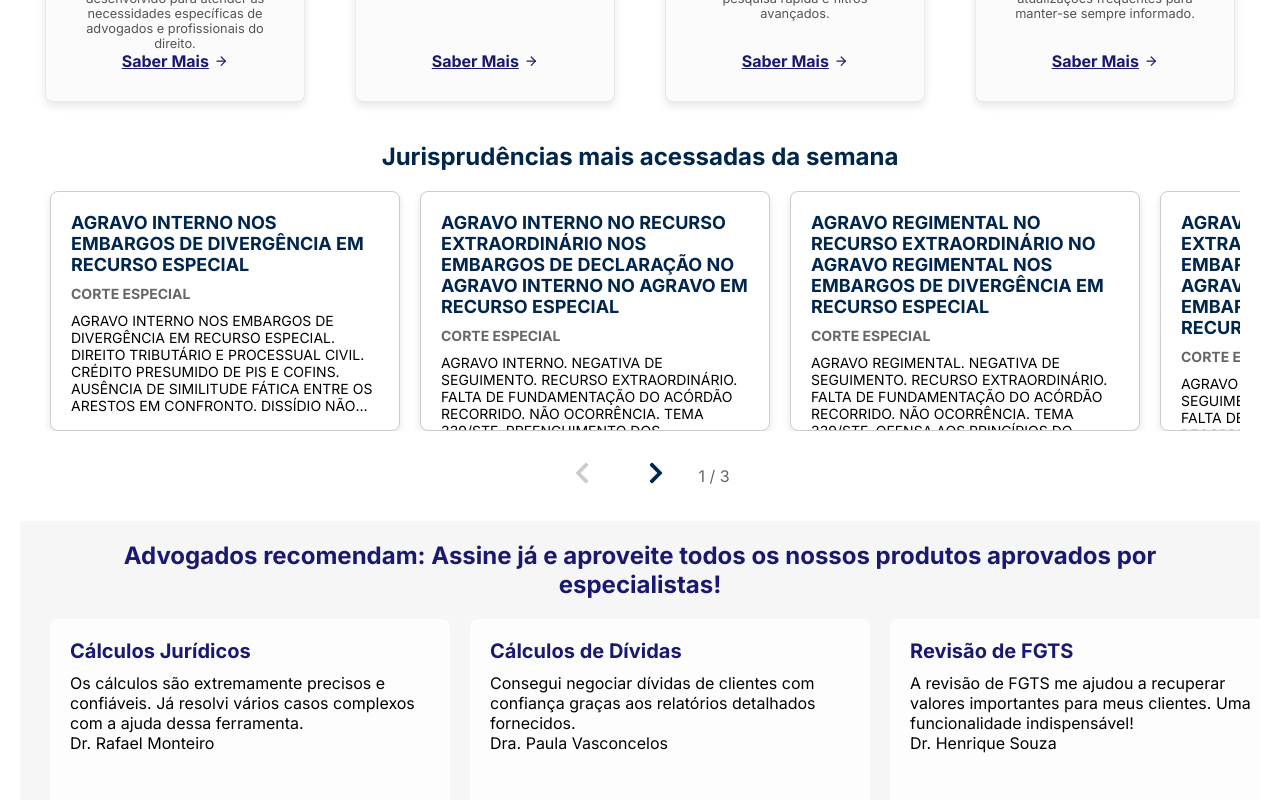
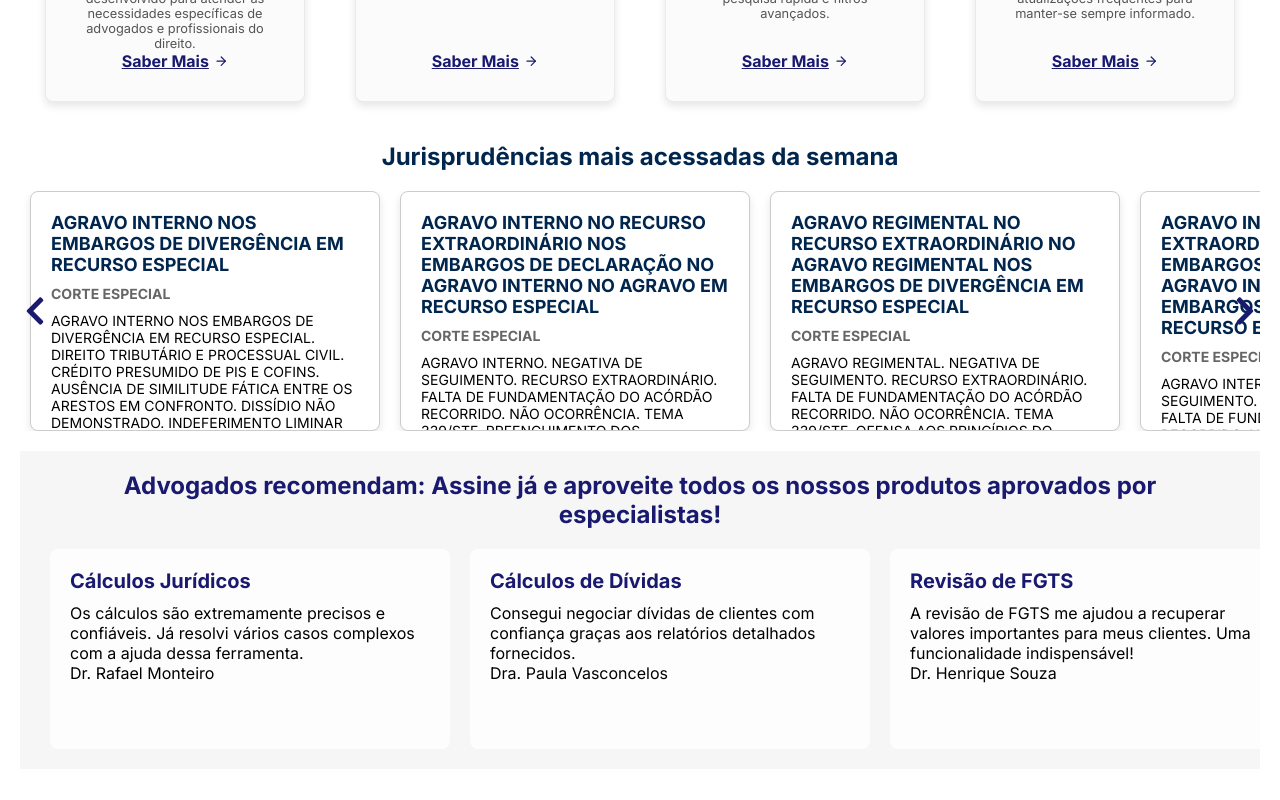
Before and after one commit to NicolasDevJS/tribunalinfo, a Next.js app: page / in a window 1280 px wide. Shown: the part 540-1340 px from the top of the page. Built offline with nearby package versions, Linux system fonts and the light colour scheme.

Commit message:
jurisprudencias

```diff
--- a/package.json
+++ b/package.json
@@ -11,6 +11,7 @@
   "dependencies": {
     "@babel/plugin-transform-runtime": "^7.25.7",
     "@babel/runtime": "^7.25.7",
+    "jspdf": "^2.5.2",
     "next": "14.2.15",
     "react": "^18",
     "react-dom": "^18",
--- a/src/components/common/Header.jsx
+++ b/src/components/common/Header.jsx
@@ -86,6 +86,7 @@ const Button = styled.button`
 
   @media (max-width: 600px) {
     display: ${(props) => (props.$mobileOnly ? "none" : "flex")};
+    font-size: 0.8rem;
   }
 `;
 
--- a/src/components/common/LoginButton.jsx
+++ b/src/components/common/LoginButton.jsx
@@ -13,7 +13,7 @@ const LoginButtonWrapper = styled.button`
   font-size: 1rem;
   cursor: pointer;
   transition: all 0.3s;
-  margin-right: 2vw;
+  margin-right: 10px;
   font-weight: 500;
   font-size: 20px;
 
@@ -27,6 +27,7 @@ const LoginButtonWrapper = styled.button`
   @media (max-width: 768px) {
     padding: 12px 25px;
     font-size: 0.9rem;
+    margin-right: 15px;
 
   }
 `;
@@ -193,7 +194,7 @@ export default function LoginButton() {
   const openModal = () => setIsModalOpen(true);
   const closeModal = () => {
     setIsModalOpen(false);
-    setIsResetPassword(false); // Reseta o modal ao fechar
+    setIsResetPassword(false);
     setErrorMessage("");
     setShowResetLink(false);
   };
@@ -212,11 +213,11 @@ export default function LoginButton() {
     }
     if (email !== "user@example.com" || password !== "password123") {
       setErrorMessage("Login ou senha incorretos.");
-      setShowResetLink(true); // Mostra o link de redefinir senha após erro
+      setShowResetLink(true);
       return;
     }
 
-    setErrorMessage(""); // Limpa mensagens de erro ao fazer login com sucesso
+    setErrorMessage("");
     alert("Login bem-sucedido!");
   };
 
@@ -228,9 +229,9 @@ export default function LoginButton() {
       return;
     }
 
-    setErrorMessage(""); // Limpa mensagens de erro
+    setErrorMessage("");
     alert("Instruções para redefinir sua senha foram enviadas!");
-    closeModal(); // Fecha o modal após o envio
+    closeModal();
   };
 
   return (
--- a/src/components/home/ServicosCarrossel.jsx
+++ b/src/components/home/ServicosCarrossel.jsx
@@ -48,14 +48,14 @@ const slide = keyframes`
 const CarouselContainer = styled.div`
   display: flex;
   width: calc(400px * 14 + 120px);
-  animation: ${slide} 30s linear infinite;
+  animation: ${slide} 50s linear infinite;
 
   @media (max-width: 768px) {
     width: 100%;
-    animation: none; /* Desativa o movimento automático no mobile */
-    overflow-x: scroll; /* Habilita o scroll horizontal */
-    scroll-snap-type: x mandatory; /* Para scroll suave */
-    gap: 10px; /* Espaçamento entre os cartões */
+    animation: none;
+    overflow-x: scroll;
+    scroll-snap-type: x mandatory;
+    gap: 10px;
   }
 `;
 
@@ -71,13 +71,13 @@ const Card = styled.div`
   flex-shrink: 0;
 
   @media (max-width: 768px) {
-    width: 300px; /* Ajusta a largura do cartão no mobile */
+    width: 300px;
     height: 180px;
-    scroll-snap-align: center; /* Alinha no centro ao rolar */
+    scroll-snap-align: center;
   }
 
   @media (max-width: 480px) {
-    width: 260px; /* Largura menor em telas pequenas */
+    width: 260px;
     height: 160px;
     padding: 15px;
   }
--- a/src/components/home/TopJurisprudencias.jsx
+++ b/src/components/home/TopJurisprudencias.jsx
@@ -1,15 +1,14 @@
 "use client";
 
-import React, { useState, useRef } from "react";
+import React, { useState, useEffect } from "react";
 import styled from "styled-components";
 import Link from "next/link";
 import { FaChevronLeft, FaChevronRight } from "react-icons/fa";
 import decisoesData from "@/data/decisoes";
 
-
 const Container = styled.div`
   width: 100%;
-  padding: 20px;
+  padding: 20px 0;
   background-color: #ffffff;
   color: #00264e;
   text-align: center;
@@ -17,7 +16,7 @@ const Container = styled.div`
   user-select: none;
 
   @media (max-width: 768px) {
-    padding: 10px;
+    padding: 10px 0;
   }
 `;
 
@@ -38,25 +37,17 @@ const Title = styled.h2`
 
 const CarouselContainer = styled.div`
   display: flex;
-  justify-content: center;
   align-items: center;
   position: relative;
   overflow: hidden;
 `;
 
-const CardContainer = styled.div`
+const CardWrapper = styled.div`
   display: flex;
-  width: 100%;
-  cursor: grab;
-
-  @media (max-width: 768px) {
-    overflow-x: scroll;
-    scroll-snap-type: x mandatory;
-    -webkit-overflow-scrolling: touch;
-  }
+  transition: transform 0.5s ease-in-out;
+  width: max-content;
+  transform: ${({ $translateValue }) => `translateX(${$translateValue}px)`};
 `;
-
-
 
 const Card = styled.div`
   height: 240px;
@@ -72,27 +63,18 @@ const Card = styled.div`
   overflow: hidden;
   scroll-snap-align: center;
 
+  @media (max-width: 768px) {
 
-  @media (max-width: 768px) {
-    width: 280px;
     height: 220px;
     padding: 15px;
   }
 
   @media (max-width: 480px) {
-    width: 240px;
-    height: 200px;
+
+    height: 220px;
     padding: 10px;
+    right: 40px;
   }
-`;
-
-
-
-
-const FakeCard = styled(Card)`
-  background-color: transparent;
-  border: none;
-  box-shadow: none;
 `;
 
 const CardTitle = styled.h3`
@@ -126,130 +108,106 @@ const Category = styled.p`
 const Description = styled.p`
   font-size: 14px;
   color: #000;
-  overflow: hidden;
+  overflow: auto;
   text-overflow: ellipsis;
-  display: -webkit-box;
-  -webkit-line-clamp: 6;
-  -webkit-box-orient: vertical;
+  flex-grow: 1;
+  margin-bottom: 10px;
 
   @media (max-width: 768px) {
     font-size: 12px;
-    -webkit-line-clamp: 4;
   }
 
   @media (max-width: 480px) {
-    font-size: 10px;
-    -webkit-line-clamp: 3;
+    font-size: 12px;
   }
 `;
 
-const Navigation = styled.div`
+
+const NavButton = styled.div`
+  position: absolute;
+  top: 50%;
+  transform: translateY(-50%);
   display: flex;
+  align-items: center;
   justify-content: center;
-  align-items: center;
-  margin-top: 20px;
-  gap: 10px;
+  width: 50px;
+  height: 50px;
+  cursor: pointer;
+  z-index: 10;
+  transition: transform 0.3s ease, box-shadow 0.3s ease;
+
+  svg {
+    font-size: 32px;
+    color: #191970;
+  }
+
+  &:hover {
+    transform: translateY(-50%) scale(1.2);
+  }
+
+  &:first-child {
+    left: -10px;
+  }
+
+  &:last-child {
+    right: -10px;
+  }
 
   @media (max-width: 768px) {
-    justify-content: space-between;
+    width: 40px;
+    height: 40px;
+    font-size: 18px;
   }
 `;
 
-const NavButton = styled.button`
-  background: none;
-  border: none;
-  color: #00264e;
-  font-size: 24px;
-  cursor: pointer;
-
-  &:disabled {
-    color: #ccc;
-    cursor: default;
-  }
-
-  &:hover:enabled {
-    color: #0056b3;
-  }
-
-  @media (max-width: 768px) {
-    font-size: 20px;
-  }
-`;
-
-const PageIndicator = styled.span`
-  font-size: 16px;
-  color: #666;
-
-  @media (max-width: 768px) {
-    font-size: 14px;
-  }
-`;
-
-const CardWrapper = styled.div`
-  display: flex;
-  transition: transform 0.5s ease-in-out;
-  width: max-content;
-  transform: ${({ $translateValue }) => `translateX(${$translateValue}px)`}; // Dinâmica, mas no CSS
-`;
-
-
 export default function TopJurisprudencias() {
-  const [currentPage, setCurrentPage] = useState(0);
-  const itemsPerPage = 4;
-
+  const [currentIndex, setCurrentIndex] = useState(0);
+  const [itemsToShow, setItemsToShow] = useState(3);
+  const cardWidth = 350;
   const displayedItems = decisoesData.slice(0, 10);
 
-  const totalPages = Math.ceil(displayedItems.length / itemsPerPage);
-
-  const translateValue = -currentPage * (350 * itemsPerPage + 40);
-
-  const containerRef = useRef(null);
-  const [isDragging, setIsDragging] = useState(false);
-  const [startX, setStartX] = useState(0);
-  const [scrollLeft, setScrollLeft] = useState(0);
-
-  const handlePrevPage = () => {
-    setCurrentPage((prevPage) => Math.max(prevPage - 1, 0));
+  useEffect(() => {
+    const handleResize = () => {
+      const containerWidth = window.innerWidth;
+      const newItemsToShow = Math.floor(containerWidth / (cardWidth + 20));
+      setItemsToShow(newItemsToShow);
     };
 
-  const handleNextPage = () => {
-    setCurrentPage((prevPage) => Math.min(prevPage + 1, totalPages - 1));
+    handleResize();
+    window.addEventListener("resize", handleResize);
+
+    return () => window.removeEventListener("resize", handleResize);
+  }, []);
+
+  const translateValue = -(currentIndex * (cardWidth + 20));
+
+  const handlePrev = () => {
+    if (currentIndex === 0) {
+      setCurrentIndex(displayedItems.length - itemsToShow);
+    } else {
+      setCurrentIndex((prevIndex) => prevIndex - 1);
+    }
   };
 
-  const startDrag = (e) => {
-    setIsDragging(true);
-    setStartX(e.pageX || e.touches[0].pageX);
-    setScrollLeft(containerRef.current.scrollLeft);
-  };
-
-  const onDrag = (e) => {
-    if (!isDragging) return;
-    const x = e.pageX || e.touches[0].pageX;
-    const walk = (x - startX) * 1;
-    containerRef.current.scrollLeft = scrollLeft - walk;
-  };
-
-  const endDrag = () => {
-    setIsDragging(false);
+  const handleNext = () => {
+    if (currentIndex >= displayedItems.length - itemsToShow) {
+      setCurrentIndex(0);
+    } else {
+      setCurrentIndex((prevIndex) => prevIndex + 1);
+    }
   };
 
   return (
     <Container>
       <Title>Jurisprudências mais acessadas da semana</Title>
       <CarouselContainer>
-        <CardContainer
-          ref={containerRef}
-          onMouseDown={startDrag}
-          onMouseMove={onDrag}
-          onMouseUp={endDrag}
-          onMouseLeave={endDrag}
-          onTouchStart={startDrag}
-          onTouchMove={onDrag}
-          onTouchEnd={endDrag}
-        >
+        <NavButton onClick={handlePrev}>
+          <FaChevronLeft />
+        </NavButton>
+
         <CardWrapper $translateValue={translateValue}>
           {displayedItems.map((item, index) => (
-              <Link href={`/decisoes/${item.id}`} key={index} passHref>
+            <Link href={`/jurisprudencia/pesquisa/${item.id}`} key={index} passHref>
               <Card>
                 <CardTitle>{item.descricaoClasse}</CardTitle>
                 <Category>{item.nomeOrgaoJulgador}</Category>
@@ -257,21 +215,12 @@ export default function TopJurisprudencias() {
               </Card>
             </Link>
           ))}
-            <FakeCard />
         </CardWrapper>
-        </CardContainer>
-      </CarouselContainer>
-      <Navigation>
-        <NavButton onClick={handlePrevPage} disabled={currentPage === 0}>
-          <FaChevronLeft />
-        </NavButton>
-        <NavButton onClick={handleNextPage} disabled={currentPage === totalPages - 1}>
+
+        <NavButton onClick={handleNext}>
           <FaChevronRight />
         </NavButton>
-        <PageIndicator>
-          {currentPage + 1} / {totalPages}
-        </PageIndicator>
-      </Navigation>
+      </CarouselContainer>
     </Container>
   );
 }
--- a/src/components/home/servicos.jsx
+++ b/src/components/home/servicos.jsx
@@ -43,7 +43,7 @@ const ServiceItem = styled.a`
   }
 
   @media (max-width: 768px) {
-    width: 85%;
+    width: 95%;
     height: 250px;
     padding: 15px;
   }
--- a/src/components/juris/Jurisprudencias.jsx
+++ b/src/components/juris/Jurisprudencias.jsx
@@ -33,11 +33,16 @@ const DecisaoCard = styled.div`
   overflow: hidden;
   position: relative;
   min-height: 600px;
+  max-height: 850px;
 
   &:hover {
     transform: scale(1.02);
     box-shadow: 0 8px 16px rgba(0, 0, 0, 0.2);
     z-index: 1;
+  }
+
+  @media (max-width: 780px) {
+    max-height: 400px;
   }
 `;
 
```
Also changed, not shown: src/app/jurisprudencia/pesquisa/[Id]/page.jsx (added, +214 -0 lines), src/components/common/footer.jsx (deleted, +0 -99 lines), src/components/juris/Search.jsx (+13 -29 lines), src/components/pesquisajuridica/SeachProcess.jsx (+4 -3 lines), 1 other file (tests, documents, lock files or other folders). Lines whose indentation alone changed are shown as unchanged.
